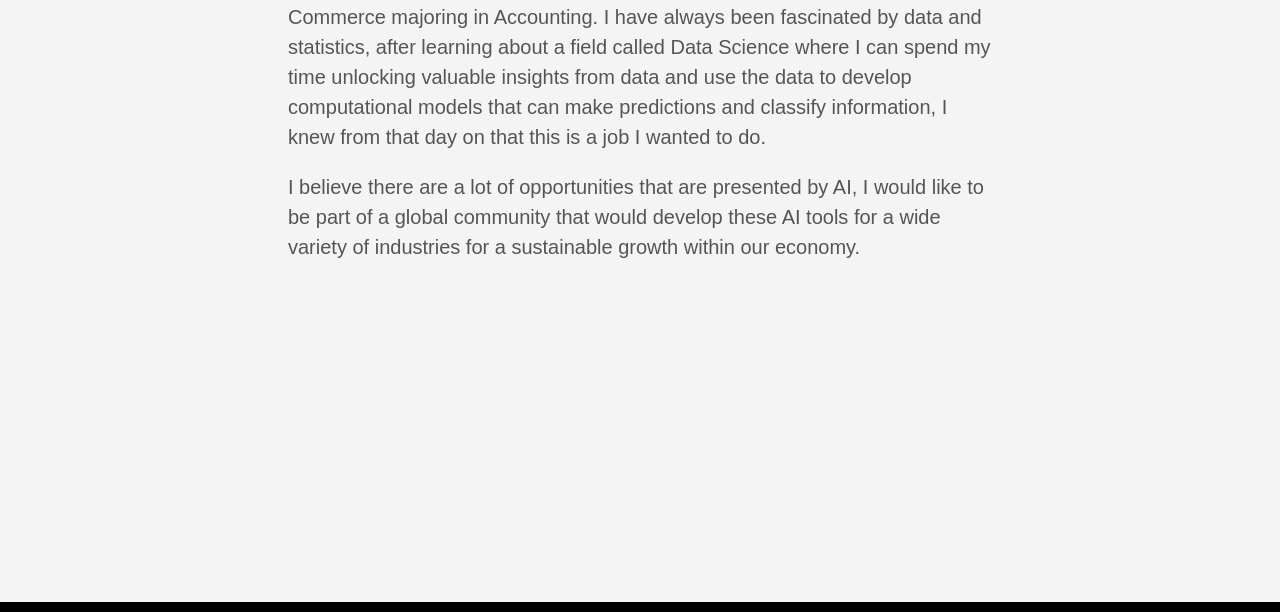
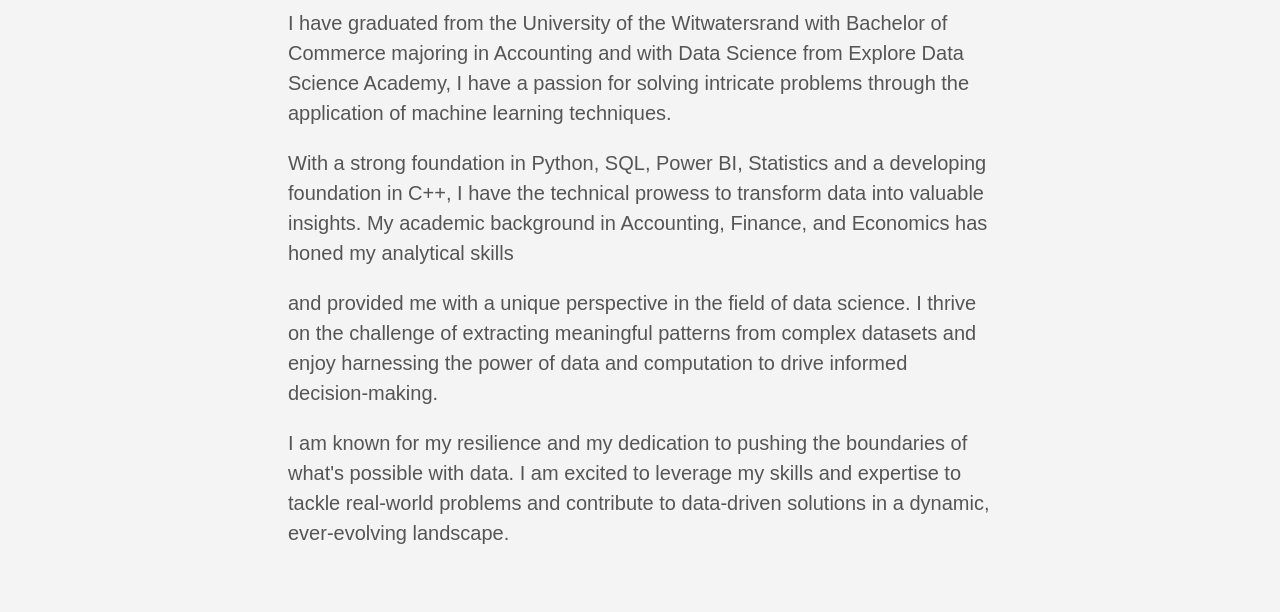
Before and after one commit to David-230/david_portfolio, a plain HTML site: page about/index.html in a window 1280 px wide. Shown: the part 1071-1683 px from the top of the page. Drawn offline with Linux system fonts and the light colour scheme.

Commit message:
Changed the About

```diff
--- a/about/index.html
+++ b/about/index.html
@@ -111,7 +111,7 @@
           <div class="f2 f1-l fw2 white-90 mb0 lh-title">About</div>
 
             <div class="fw1 f5 f3-l white-80 measure-wide-l center lh-copy mt3 mb4">
-              Hi, My name is Mfanafuthi David Molefe. I am a Data Science Graduate with background in Accounting, I&#39;m passionate about Machine Learning.
+              Hi, My name is Mfanafuthi David Molefe. I am a Data Science Graduate with academic background in Accounting, I&#39;m passionate about Machine Learning.
             </div>
 
 
@@ -133,8 +133,10 @@
         <figure><img src="https://David-230.github.io/david_portfolio/images/download%20%284%29.png"/>
 </figure>
 
-<p>I have graduated from the University of the Witwatersrand with Bachelor of Commerce majoring in Accounting. I have always been fascinated by data and statistics, after learning about a field called Data Science where I can spend my time unlocking valuable insights from data and use the data to develop computational models that can make predictions and classify information, I knew from that day on that this is a job I wanted to do.</p>
-<p>I believe there are a lot of opportunities that are presented by AI, I would like to be part of a global community that would develop these AI tools for a wide variety of industries for a sustainable growth within our economy.</p>
+<p>I have graduated from the University of the Witwatersrand with Bachelor of Commerce majoring in Accounting and with Data Science from Explore Data Science Academy, I have a passion for solving intricate problems through the application of machine learning techniques.</p>
+<p>With a strong foundation in Python, SQL, Power BI, Statistics and a developing foundation in C++, I have the technical prowess to transform data into valuable insights. My academic background in Accounting, Finance, and Economics has honed my analytical skills</p>
+<p>and provided me with a unique perspective in the field of data science. I thrive on the challenge of extracting meaningful patterns from complex datasets and enjoy harnessing the power of data and computation to drive informed decision-making.</p>
+<p>I am known for my resilience and my dedication to pushing the boundaries of what's possible with data. I am excited to leverage my skills and expertise to tackle real-world problems and contribute to data-driven solutions in a dynamic, ever-evolving landscape.</p>
 
       </div>
     </article>
```
